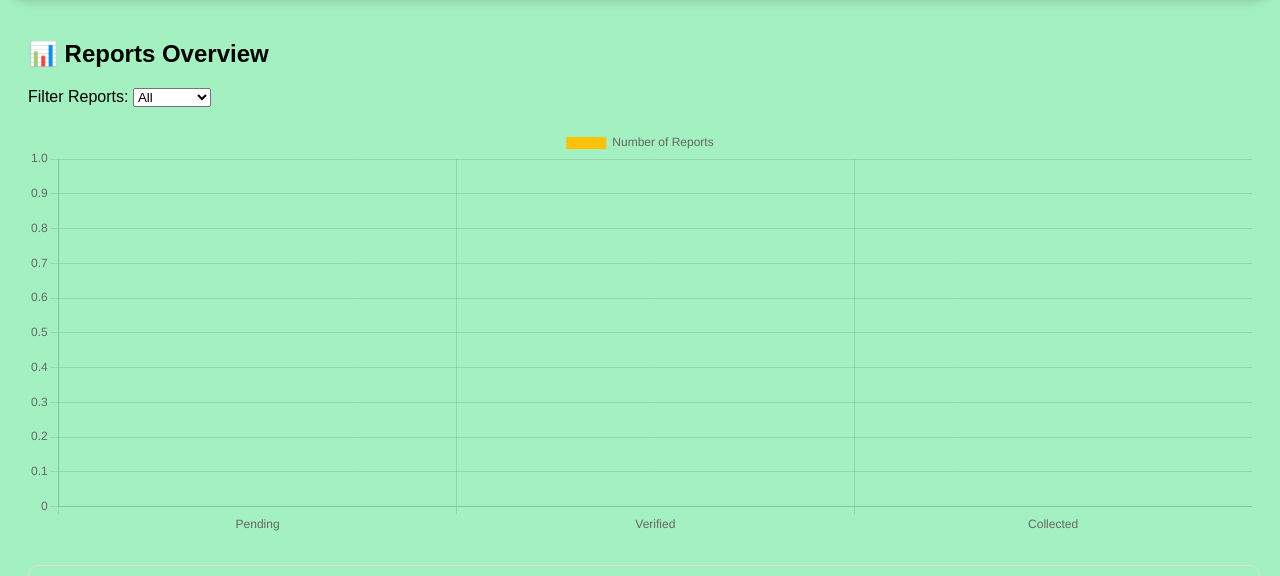
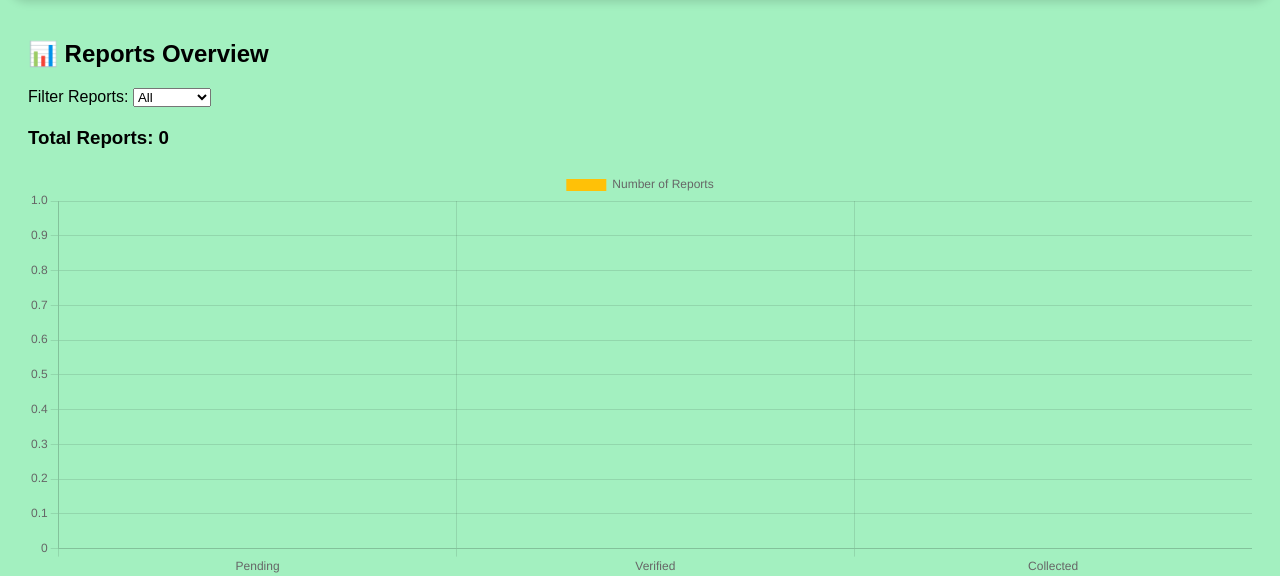
Before and after one commit to PixelNjoki/Taka-Hero, a Flask app: template templates/admin.html in a window 1280 px wide. Shown: the part 108-684 px from the top of the page. Run offline with Flask 3, Linux system fonts and the light colour scheme; the template is opened without the code that fills it: values that come from a table or form of the project are taken from there, others are empty.

```diff
--- a/templates/admin.html
+++ b/templates/admin.html
@@ -32,6 +32,9 @@
         <option value="Collected">Collected</option>
       </select>
 -->
+    </div>
+    <div style="margin-bottom: 20px;">
+  	<h3>Total Reports: {{ all_reports|length }}</h3>
     </div>
 
         <canvas id="reportChart" height="100"></canvas>
```
